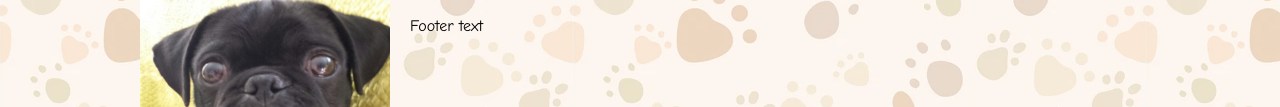
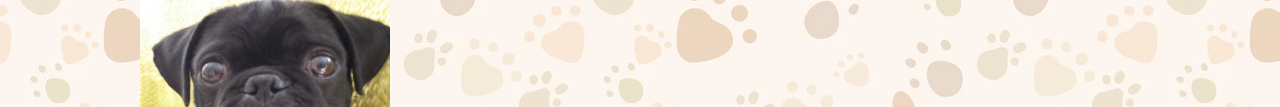
Before and after one commit to tomgowans/pugsly-website, a plain HTML site: page index.html in a window 1280 px wide. Shown: the part 388-495 px from the top of the page. Drawn offline with Linux system fonts and the light colour scheme.

Commit message:
Removed footer

```diff
--- a/index.html
+++ b/index.html
@@ -112,11 +112,7 @@
 </div>
     </article>
 
-      <footer>
-                <div class="container">
 
-        Footer text
-    </div></footer>
     </main>
   </body>
 </html>
```
